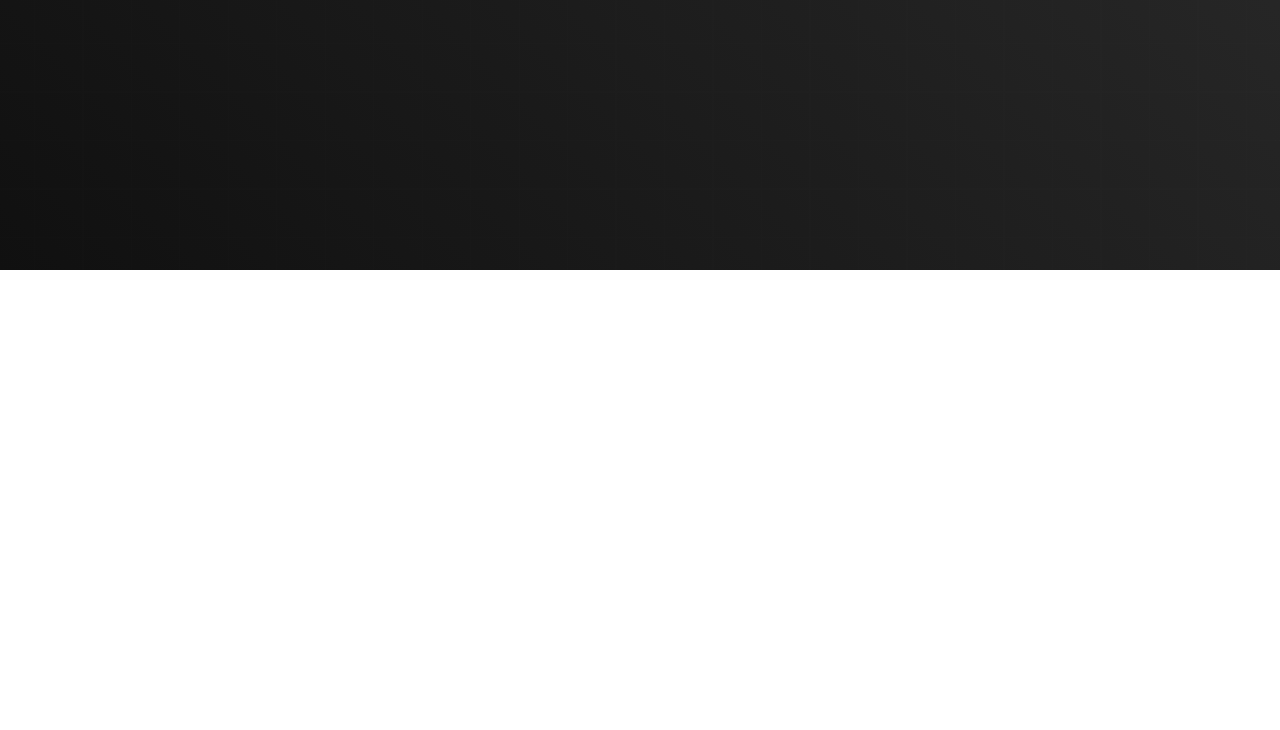
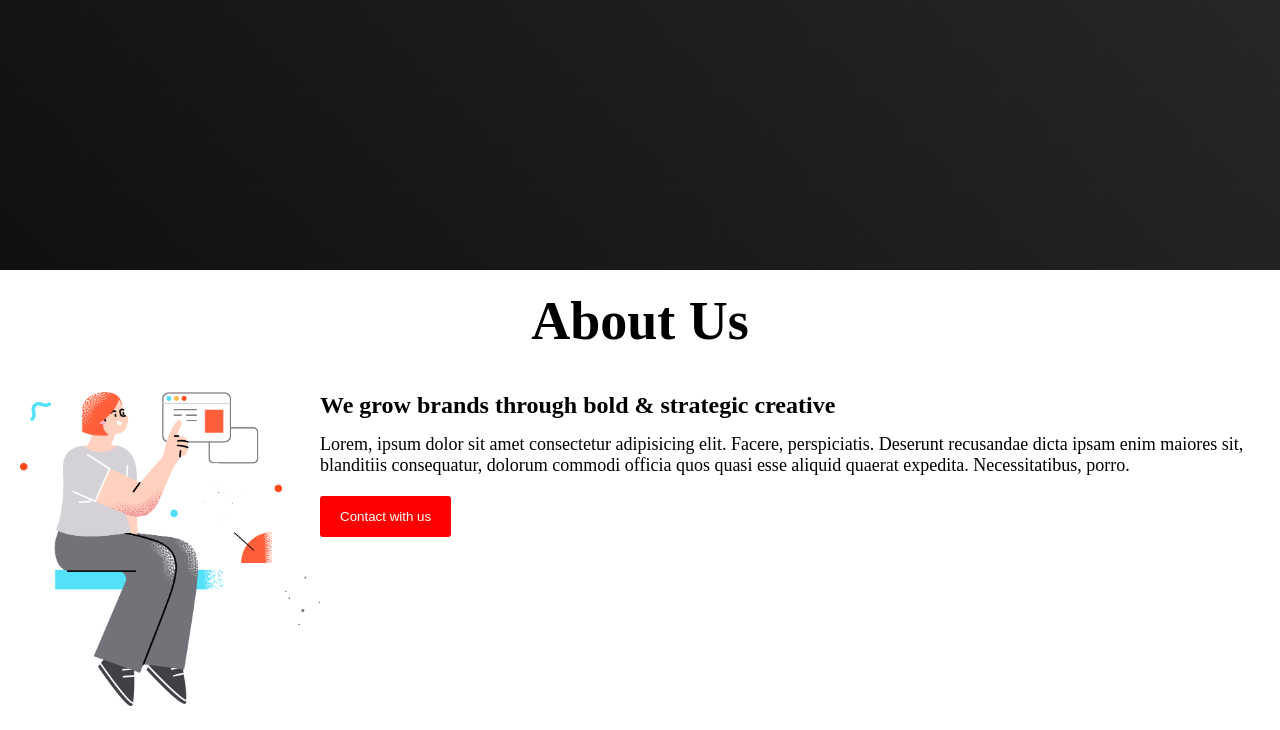
Before and after one commit to mahfuj113/Digital-Product-mitul, a plain HTML site: page index.html in a window 1280 px wide. Shown: the part 618-1348 px from the top of the page. Before the commit the page ends 888 px from the top, so only its background shows below. Drawn offline with Linux system fonts and the light colour scheme.

Commit message:
about us section

```diff
--- a/index.html
+++ b/index.html
@@ -33,11 +33,25 @@
                   <img class="photo" src="./images/banner.png" alt="">
                 </div>
                 <div>
-                     <h1 class="title">Better design for your digital products</h1>
+                     <h1 class="title">Better design for <br> your digital products</h1>
                      <p class="description">We are a creative studio specializing in UI/UX design, development and strategy.</p>
                      <button class="btn">Explore More</button>
                 </div>
         </div>
+        <section>
+            <!--This is about us section-->
+            <h1 class="about-us title">About Us</h1>
+            <div class="about-us-container">
+                <div class="about-us-text">
+                    <h1 class="second-title">We grow brands through bold & strategic creative</h1>
+                    <p class="description">Lorem, ipsum dolor sit amet consectetur adipisicing elit. Facere, perspiciatis. Deserunt recusandae dicta ipsam enim maiores sit, blanditiis consequatur, dolorum commodi officia quos quasi esse aliquid quaerat expedita. Necessitatibus, porro.</p>
+                    <button class="btn">Contact with us</button>
+                </div>
+                <div class="about-us-image">
+                    <img class="photo" src="./images/section.png" alt="">
+                </div>
+            </div>
+        </section>
     </main>
 </body>
 </html>
--- a/style.css
+++ b/style.css
@@ -25,6 +25,7 @@
 }
 .banner-container{
     display: flex;
+    flex-direction: row-reverse;
     justify-content: space-around;
     align-items: center;
     padding: 10px;
@@ -56,3 +57,14 @@
     border: none;
     outline: none;
 }
+.about-us-container{
+    display: flex;
+    padding: 20px;
+    justify-content: space-around;
+    margin-top: 20px;
+    flex-direction: row-reverse;
+}
+.about-us{
+    text-align: center;
+    margin-top: 20px;
+}
```
